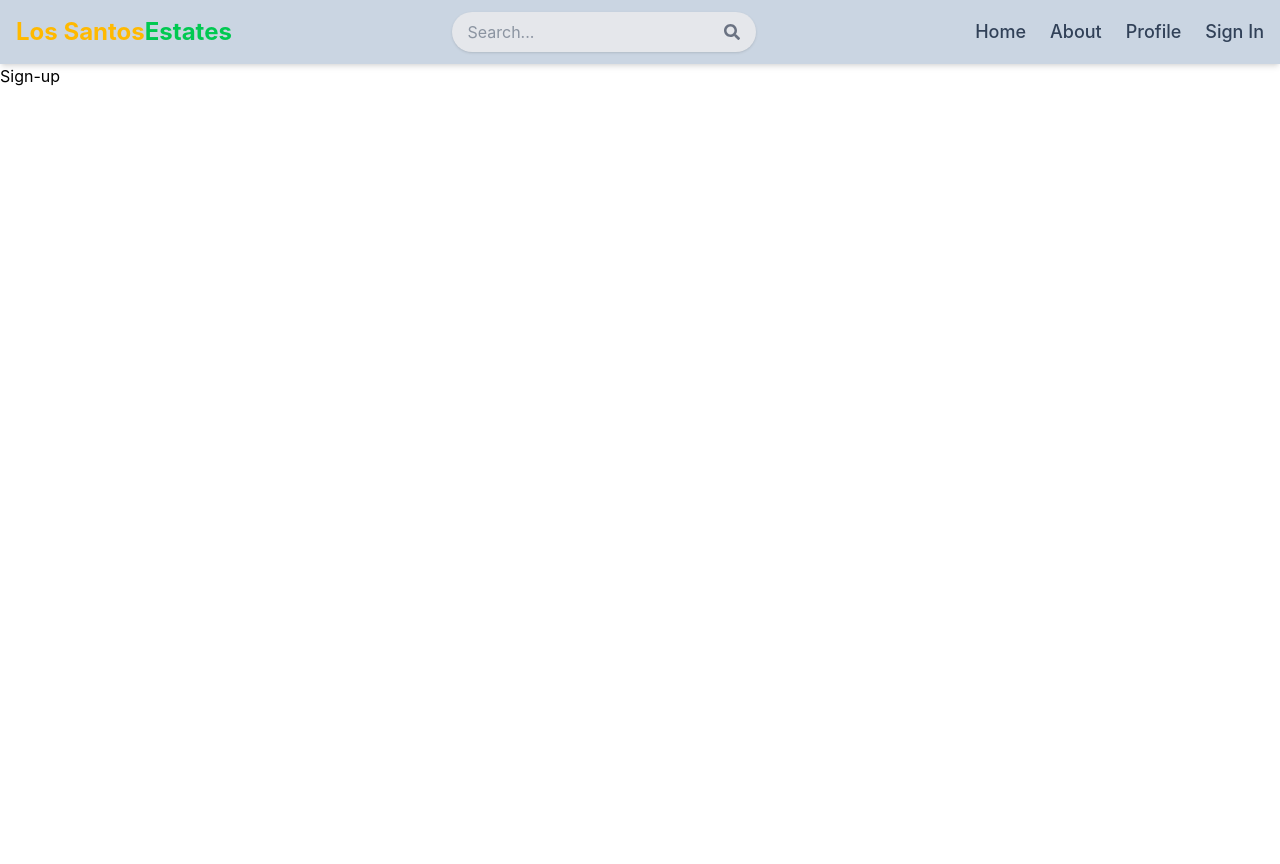
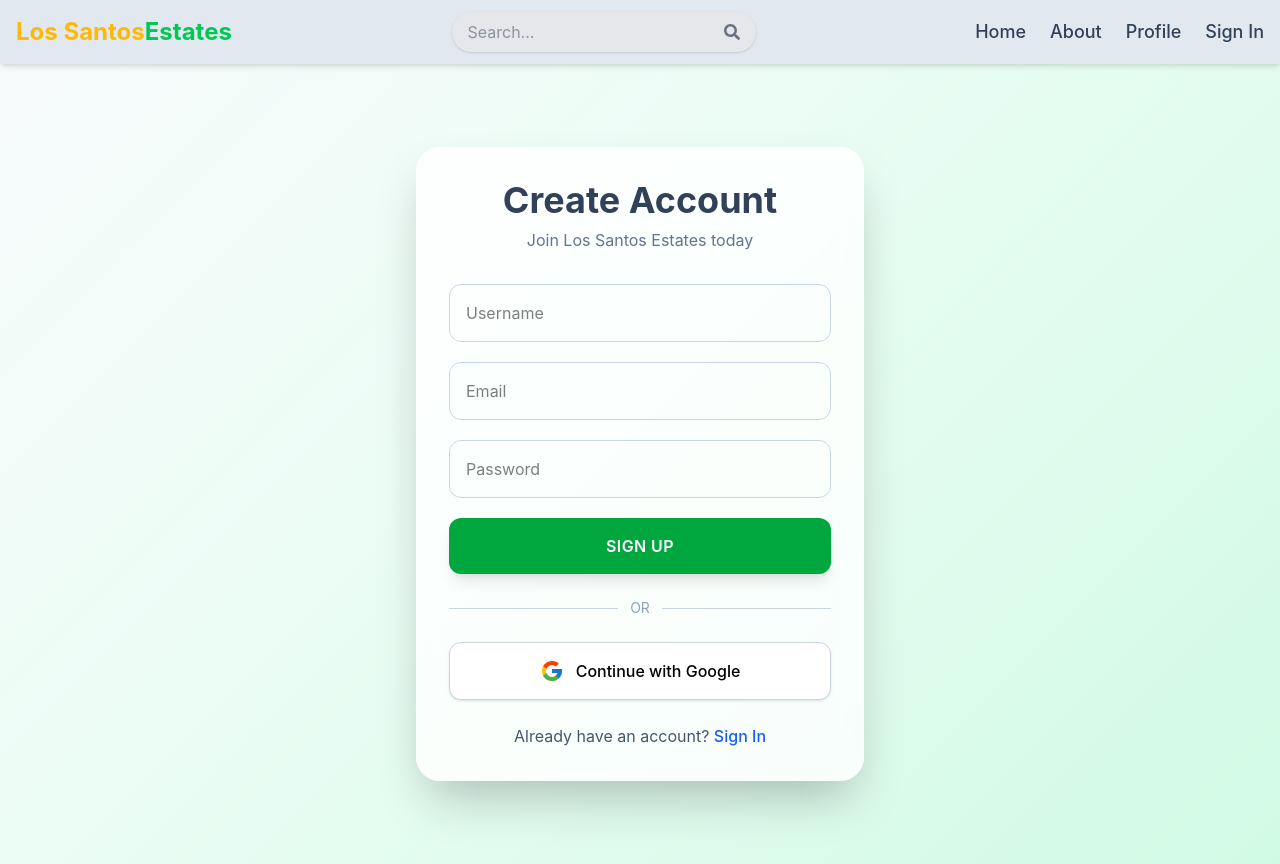
Before and after one commit to arnavanand2005/Mern-stack-estate, a React (Vite) app in the folder client/: page /signup in a window 1280 px wide. Before the commit the page ends 800 px from the top, so only its background shows below. Built offline with nearby package versions, Linux system fonts and the light colour scheme.

Commit message:
Enhance Signup page with improved layout and styling; add form fields for username, email, and password; include Google sign-in option

```diff
--- a/client/src/Components/Header.jsx
+++ b/client/src/Components/Header.jsx
@@ -4,7 +4,7 @@ import { Link } from 'react-router-dom';
 
 export default function Header() {
   return (
-    <header className="bg-slate-300 shadow-md">
+    <header className="bg-slate-200 shadow-md">
       <div className="max-w-7xl mx-auto px-4 py-3 flex items-center justify-between">
 
         <Link
--- a/client/src/index.css
+++ b/client/src/index.css
@@ -1 +1,11 @@
 @import "tailwindcss";
+
+body {
+    min-height: 100vh;
+    background: linear-gradient(
+      135deg,
+      #f8fafc 0%,
+      #ecfdf5 40%,
+      #d1fae5 100%
+    );
+  }
--- a/client/src/pages/Signup.jsx
+++ b/client/src/pages/Signup.jsx
@@ -1,11 +1,75 @@
-import React from 'react'
+import React from 'react';
+import { Link } from 'react-router-dom';
+import { FcGoogle } from 'react-icons/fc';
 
 function Signup() {
   return (
-    <div>
-      Sign-up
+    <div className="min-h-screen flex items-center justify-center px-4">
+
+      <div className="w-full max-w-md bg-white/80 backdrop-blur-md shadow-2xl rounded-3xl p-8 border border-white/50">
+
+        <h1 className="text-4xl font-bold text-center text-slate-700 mb-2">
+          Create Account
+        </h1>
+
+        <p className="text-center text-slate-500 mb-8">
+          Join Los Santos Estates today
+        </p>
+
+        <form className="flex flex-col gap-5">
+
+          <input
+            type="text"
+            placeholder="Username"
+            className="border border-slate-300 p-4 rounded-xl focus:outline-none focus:ring-2 focus:ring-green-400 transition-all"
+          />
+
+          <input
+            type="email"
+            placeholder="Email"
+            className="border border-slate-300 p-4 rounded-xl focus:outline-none focus:ring-2 focus:ring-yellow-400 transition-all"
+          />
+
+          <input
+            type="password"
+            placeholder="Password"
+            className="border border-slate-300 p-4 rounded-xl focus:outline-none focus:ring-2 focus:ring-green-400 transition-all"
+          />
+
+          <button
+            type="submit"
+            className="bg-green-600 text-white py-4 rounded-xl font-semibold tracking-wide hover:bg-green-700 hover:scale-[1.02] transition-all duration-300 shadow-lg"
+          >
+            SIGN UP
+          </button>
+        </form>
+
+        <div className="flex items-center my-6">
+          <div className="flex-grow h-px bg-slate-300"></div>
+          <span className="px-3 text-slate-400 text-sm">OR</span>
+          <div className="flex-grow h-px bg-slate-300"></div>
+        </div>
+
+        <button
+          className="w-full flex items-center justify-center gap-3 bg-white border border-slate-300 py-4 rounded-xl font-medium hover:bg-slate-50 hover:scale-[1.02] transition-all duration-300 shadow-sm"
+        >
+          <FcGoogle size={24} />
+          Continue with Google
+        </button>
+
+        <p className="text-center mt-6 text-slate-600">
+          Already have an account?{' '}
+          <Link
+            to="/signin"
+            className="text-blue-600 font-medium hover:text-blue-800 hover:underline transition-all duration-300"
+          >
+            Sign In
+          </Link>
+        </p>
+
+      </div>
     </div>
-  )
+  );
 }
 
-export default Signup
+export default Signup;
```
